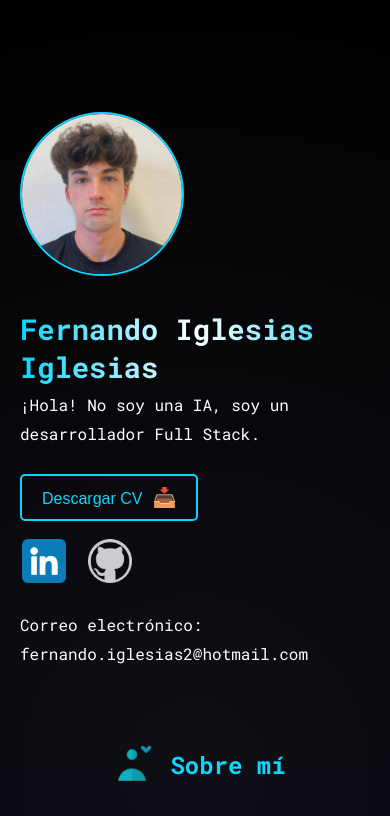
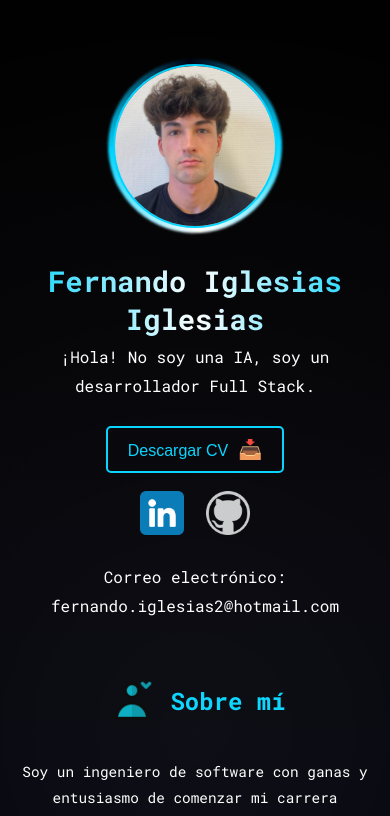
Before and after one commit to FernandoIglesiasIglesias/myportfolio, a React (Create React App) app: page / in a window 390 px wide. Shown: the top 816 px of the page. Built offline with nearby package versions, Linux system fonts and the light colour scheme.

Commit message:
Enhance responsive design and improve profile section layout in Home component

```diff
--- a/src/components/Home/Home.css
+++ b/src/components/Home/Home.css
@@ -104,6 +104,142 @@ html, body {
   }
 }
 
+/* RESPONSIVE DESIGN */
+@media (max-width: 600px) {
+  .home {
+    padding: 48px 4vw 16px 4vw;
+    min-height: 100vh;
+    box-sizing: border-box;
+  }
+  .home-content {
+    flex-direction: column;
+    align-items: center;
+    gap: 16px;
+    padding: 0;
+    max-width: 100vw;
+    width: 100%;
+    overflow-x: hidden;
+    box-sizing: border-box;
+  }
+  .profile-container, .about {
+    max-width: 96vw;
+    min-width: 0;
+    width: 100%;
+    align-items: center;
+    text-align: center;
+    padding: 0 2vw;
+    box-sizing: border-box;
+  }
+  .profile {
+    align-items: center !important;
+    justify-content: center !important;
+    text-align: center !important;
+    gap: 8px;
+    width: 100%;
+    display: flex;
+    flex-direction: column;
+  }
+  .profile-text {
+    text-align: center !important;
+    width: 100%;
+  }
+  .profile h1, .profile p {
+    text-align: center !important;
+    width: 100%;
+    margin-left: auto;
+    margin-right: auto;
+  }
+  .profile-picture, .large-profile-picture {
+    width: 90px;
+    height: 90px;
+    margin-left: auto;
+    margin-right: auto;
+    display: block;
+    position: relative;
+    z-index: 1;
+  }
+  .profile-picture::after, .large-profile-picture::after {
+  content: '';
+  position: absolute;
+  top: -8px;
+  left: -8px;
+  width: calc(100% + 16px);
+  height: calc(100% + 16px);
+  border-radius: 50%;
+  background: conic-gradient(
+    #00d4ff 0deg, #ffffff 90deg, #00d4ff 180deg, #000011 270deg, #00d4ff 360deg
+  );
+  opacity: 0.7;
+  z-index: -1;
+  animation: spin-aura 2.5s linear infinite;
+  pointer-events: none;
+  filter: blur(2px);
+}
+
+@keyframes spin-aura {
+  0% { transform: rotate(0deg); }
+  100% { transform: rotate(360deg); }
+}
+  .about-logo, .studies-logo, .institution-logo {
+    width: 28px;
+  }
+  .profile h1 {
+    font-size: 1.05rem;
+  }
+  .profile p, .about p, .about ul li {
+    font-size: 0.92rem;
+    line-height: 1.6;
+  }
+  .about h2, .about h3 {
+    font-size: 1rem;
+    gap: 4px;
+  }
+  .cv-button {
+    font-size: 0.92rem;
+    padding: 7px 10px;
+  }
+  .social-links {
+    gap: 8px;
+  }
+  .linkedin, .github {
+    width: 28px;
+    height: 28px;
+  }
+  .email-text {
+    font-size: 0.92rem;
+  }
+}
+
+@media (max-width: 400px) {
+  .home {
+    padding: 32px 2vw 8px 2vw;
+  }
+  .profile-picture, .large-profile-picture {
+    width: 60px;
+    height: 60px;
+  }
+  .about-logo, .studies-logo, .institution-logo {
+    width: 18px;
+  }
+  .profile h1 {
+    font-size: 0.92rem;
+  }
+  .about h2, .about h3 {
+    font-size: 0.92rem;
+  }
+  .cv-button {
+    font-size: 0.85rem;
+    padding: 6px 8px;
+  }
+  .social-links {
+    gap: 6px;
+  }
+  .linkedin, .github {
+    width: 22px;
+    height: 22px;
+  }
+}
+
 .profile {
   display: flex;
   flex-direction: column;
@@ -111,16 +247,51 @@ html, body {
   gap: 10px; /* Reducir espacio entre elementos */
 }
 
+.profile-picture-wrapper {
+  position: relative;
+  display: flex;
+  align-items: center;
+  justify-content: center;
+  /* El wrapper NO debe modificar el tamaño de la imagen */
+  width: auto;
+  height: auto;
+}
+
 .profile-picture {
-  width: 60px; /* Reducir tamaño de la imagen de perfil */
+  width: 60px;
   height: 60px;
   border-radius: 50%;
   border: 2px solid #00d4ff;
+  position: relative;
+  z-index: 2;
+  background: #000011;
 }
 
 .large-profile-picture {
   width: 160px;
   height: 160px;
+}
+
+.profile-picture-wrapper::before {
+  content: '';
+  position: absolute;
+  top: -5px;
+  left: -5px;
+  width: calc(100% + 10px);
+  height: calc(100% + 10px);
+  border-radius: 50%;
+  background: conic-gradient(
+    #00d4ff 0deg, #ffffff 90deg, #00d4ff 180deg, #000011 270deg, #00d4ff 360deg
+  );
+  z-index: 1;
+  animation: spin-border 2.5s linear infinite;
+  pointer-events: none;
+  filter: blur(1px);
+}
+
+@keyframes spin-border {
+  0% { transform: rotate(0deg); }
+  100% { transform: rotate(360deg); }
 }
 
 .profile-text {
@@ -261,14 +432,18 @@ html, body {
 .cv-section {
   display: flex;
   flex-direction: column; /* Cambia de row a column */
-  align-items: flex-start; /* Alinea a la izquierda */
-  gap: 10px; /* Espacio entre el botón, social links y correo */
+  align-items: flex-start; /* Alinear a la izquierda en escritorio */
+  text-align: left; /* Alinear texto a la izquierda en escritorio */
+  gap: 10px;
+  width: 100%;
 }
 
 .cv-section p {
   margin-top: 10px;
   text-align: left;
+  width: 100%;
 }
+
 .social-links {
   display: flex;
   justify-content: center;
@@ -306,3 +481,16 @@ html, body {
   font-size: 1rem;
   color: #333;
 }
+
+@media (max-width: 600px) {
+  .cv-section {
+    align-items: center !important;
+    text-align: center !important;
+  }
+  .cv-section p {
+    text-align: center !important;
+  }
+  .profile-picture-wrapper {
+    margin-top: 32px;
+  }
+}
--- a/src/components/Home/Home.js
+++ b/src/components/Home/Home.js
@@ -7,7 +7,9 @@ const Home = () => {
       <div className="home-content">
             <div className='profile-container'>
             <div className="profile">
+                <div className="profile-picture-wrapper">
                   <img src="/foto_personal.jpeg" alt="Foto de perfil" className="profile-picture large-profile-picture" />
+                </div>
                 <div className="profile-text">
                 <h1>Fernando Iglesias Iglesias</h1>
                 <p>¡Hola! No soy una IA, soy un desarrollador Full Stack.</p>
```
Lines whose indentation alone changed are shown as unchanged.
